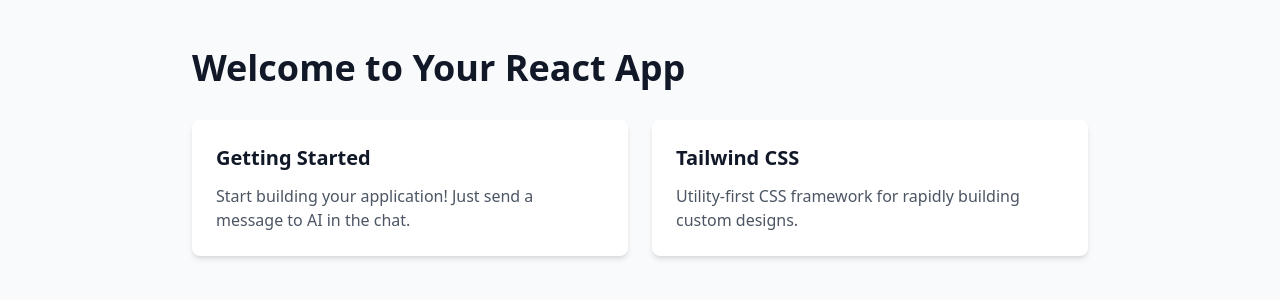
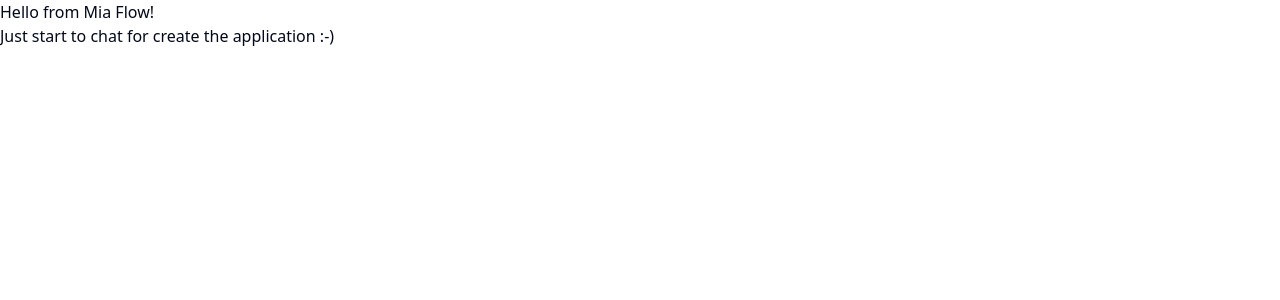
Before and after one commit to mia-platform-marketplace/react-vanilla-template, a React (Vite) app: page / in a window 1280 px wide. Shown: the top 300 px of the page. Built offline with nearby package versions, Linux system fonts and the light colour scheme.

Commit message:
more simplification

```diff
--- a/index.html
+++ b/index.html
@@ -5,7 +5,7 @@
     <link rel="icon" type="image/svg+xml" href="/mia-flow-icon.svg" />
     <meta name="viewport" content="width=device-width, initial-scale=1.0" />
     <meta name="description" content="Mia Flow React Template - A comprehensive template for rapid development with modern tools and best practices" />
-    <title>Mia Flow Template</title>
+    <title>Mia Flow</title>
   </head>
   <body>
     <div id="root"></div>
--- a/src/App.tsx
+++ b/src/App.tsx
@@ -1,31 +1,8 @@
 function App() {
   return (
-    <div className="min-h-screen bg-gray-50 dark:bg-gray-900 py-12 px-4">
-      <div className="max-w-4xl mx-auto">
-        <h1 className="text-4xl font-bold text-gray-900 dark:text-white mb-8">
-          Welcome to Your React App
-        </h1>
-
-        <div className="grid gap-6 md:grid-cols-2">
-          <div className="bg-white dark:bg-gray-800 rounded-lg shadow-md p-6">
-            <h2 className="text-xl font-semibold text-gray-900 dark:text-white mb-3">
-              Getting Started
-            </h2>
-            <p className="text-gray-600 dark:text-gray-300">
-              Start building your application! Just send a message to AI in the chat.
-            </p>
-          </div>
-
-          <div className="bg-white dark:bg-gray-800 rounded-lg shadow-md p-6">
-            <h2 className="text-xl font-semibold text-gray-900 dark:text-white mb-3">
-              Tailwind CSS
-            </h2>
-            <p className="text-gray-600 dark:text-gray-300">
-              Utility-first CSS framework for rapidly building custom designs.
-            </p>
-          </div>
-        </div>
-      </div>
+    <div>
+      <h1>Hello from Mia Flow!</h1>
+      <p>Just start to chat for create the application :-)</p>
     </div>
   )
 }
```
